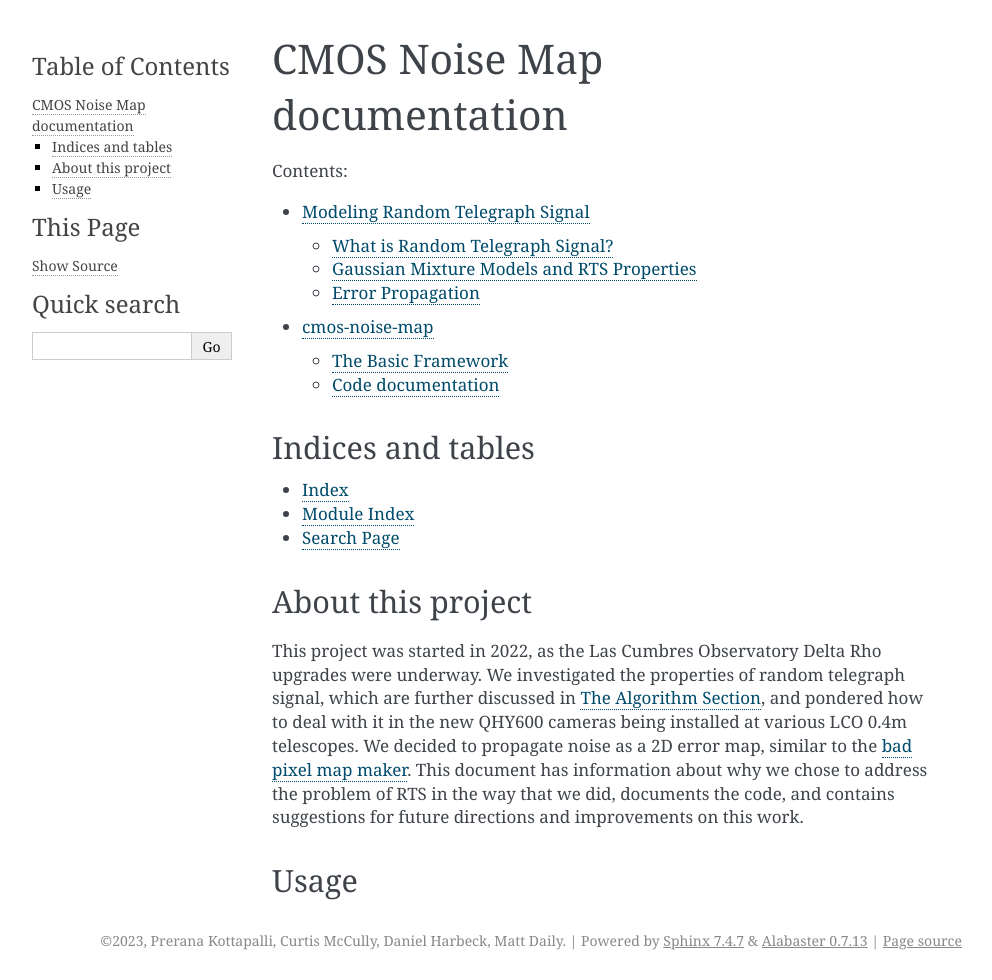
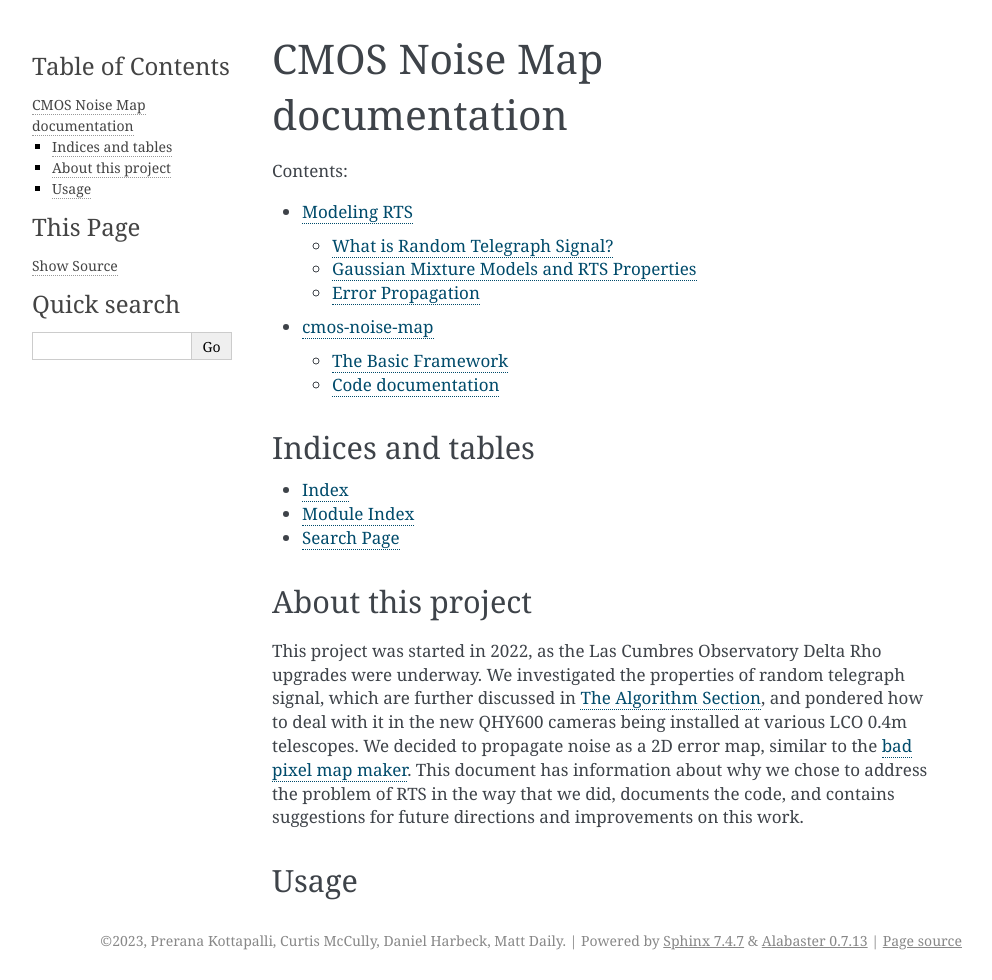
Before and after one commit to LCOGT/cmos-noise-map, a Sphinx documentation site: the page built from docs/source/index.md, in a window 1280 px wide. Shown: the whole page, without its empty margins (148-1140 px from the left). Built offline with Sphinx 7.4.7, drawn with Linux system fonts in a browser that asks for light colours.

Commit message:
changed title of GMM docs page

```diff
--- a/docs/source/algorithm.md
+++ b/docs/source/algorithm.md
@@ -1,4 +1,4 @@
-# Modeling Random Telegraph Signal
+# Modeling RTS
 
 
 
```
